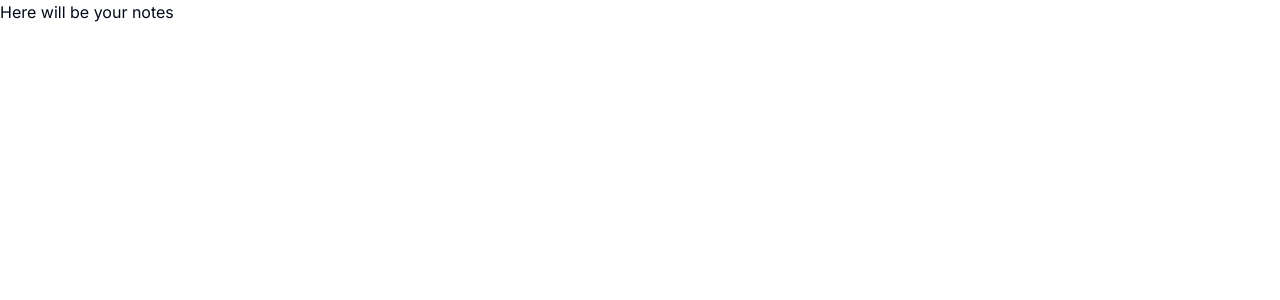
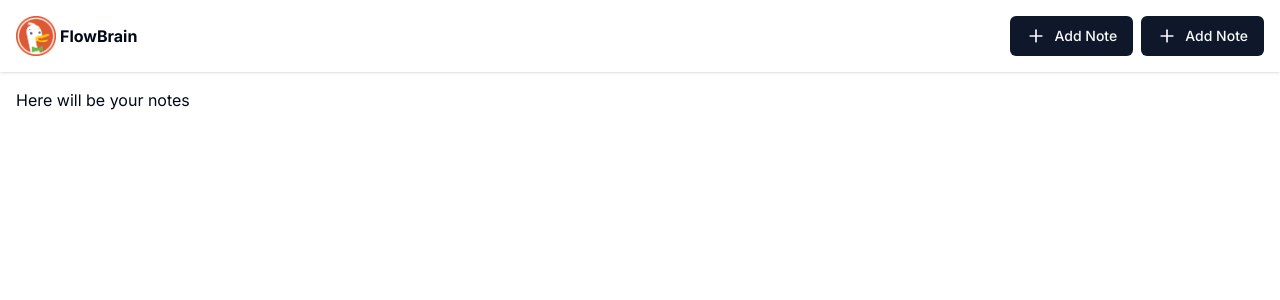
Before and after one commit to leejaelll/custom-chatbot, a Next.js app: page /notes in a window 1280 px wide. Shown: the top 300 px of the page. Built offline with nearby package versions, Linux system fonts and the light colour scheme.

Commit message:
🚩 Navbar + sign-in/sign-out

```diff
--- /dev/null
+++ b/src/app/notes/NavBar.tsx
@@ -0,0 +1,35 @@
+import Image from "next/image";
+import Link from "next/link";
+import logo from "@/assets/logo.png";
+import { UserButton } from "@clerk/nextjs";
+import { Button } from "@/components/ui/button";
+import { Plus } from "lucide-react";
+
+export default function NavBar() {
+  return (
+    <div className="p-4 shadow">
+      <div className="flex flex-wrap gap-3 items-center justify-between max-w-7xl mx-auto">
+        <Link href={"/notes"} className="flex items-center gap-1">
+          <Image src={logo} alt="FlowBrain logo" width={40} height={40} />
+          <span className="font-bold">FlowBrain</span>
+        </Link>
+        <div className="flex items-center gap-2">
+          <UserButton
+            afterSignOutUrl="/"
+            appearance={{
+              elements: { avatarBox: { width: "2.5rem", height: "2.5rem" } },
+            }}
+          />
+          <Button>
+            <Plus size={20} className="mr-2" />
+            Add Note
+          </Button>
+          <Button>
+            <Plus size={20} className="mr-2" />
+            Add Note
+          </Button>
+        </div>
+      </div>
+    </div>
+  );
+}
--- /dev/null
+++ b/src/app/notes/layout.tsx
@@ -0,0 +1,10 @@
+import NavBar from "./NavBar";
+
+export default function Layout({ children }: { children: React.ReactNode }) {
+  return (
+    <>
+      <NavBar />
+      <main className="p-4 max-w-7xl m-auto">{children}</main>
+    </>
+  );
+}
--- a/src/app/page.tsx
+++ b/src/app/page.tsx
@@ -1,5 +1,30 @@
-import Image from 'next/image';
+import Image from "next/image";
+import logo from "@/assets/logo.png";
+import { Button } from "@/components/ui/button";
+import Link from "next/link";
+import { auth } from "@clerk/nextjs";
+import { redirect } from "next/navigation";
 
 export default function Home() {
-  return <div>hellos</div>;
+  const { userId } = auth();
+
+  if (userId) redirect("/notes");
+
+  return (
+    <main className="flex flex-col h-screen items-center justify-center gap-5">
+      <div className="flex items-center gap-4">
+        <Image src={logo} alt="FlowBrain logo" width={100} height={100} />
+        <span className="font-extrabold tracking-tighter text-4xl lg;text-5xl">
+          FloooowBrain
+        </span>
+      </div>
+      <p className="text-center max-w-prose">
+        An intelligent note-taking app with AI intergration, built with OpenAI,
+        Pincone, Next.js, Shadcn UI, Clerk, and more.
+      </p>
+      <Button size="lg" asChild>
+        <Link href="/notes">Open</Link>
+      </Button>
+    </main>
+  );
 }
--- a/src/app/sign-in/[[...sign-in]]/pages.tsx
+++ b/src/app/sign-in/[[...sign-in]]/pages.tsx
@@ -2,7 +2,7 @@
 import { Metadata } from "next";
 
 export const metadata: Metadata = {
-  title: "FlowBrain - SignIn",
+  title: "FlowBrain - SignInPage",
 };
 
 export default function SignInPage() {
```
